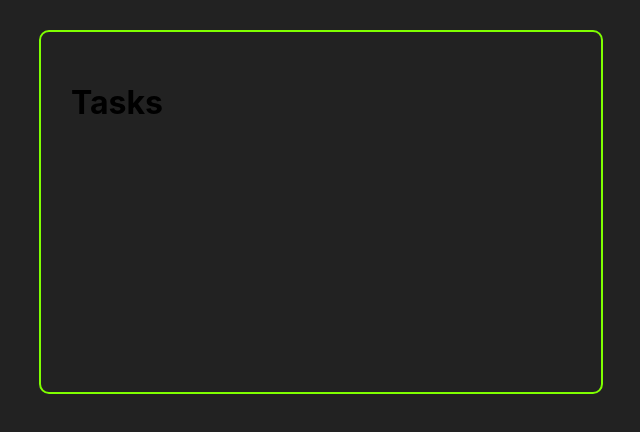
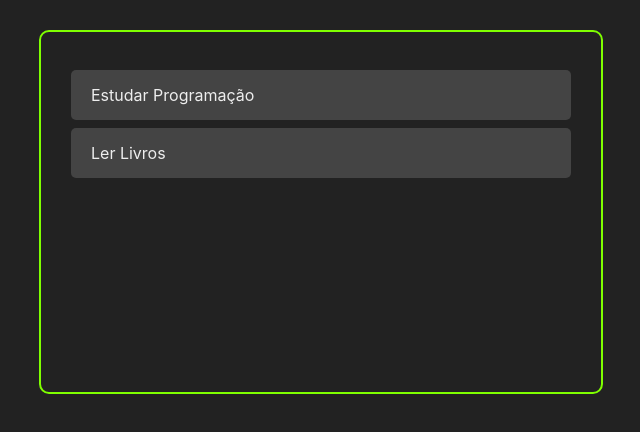
Before and after one commit to felipecabesssa/ListaTarefasReact, a React (Create React App) app: page / in a window 1280 px wide. Shown: the top 432 px of the page, without its empty margins (319-959 px from the left). Built offline with nearby package versions, Linux system fonts and the light colour scheme; the HTML template or start-up script is replaced by a standard one.

Commit message:
Separando as Tarefas, Listando todas e Estilizando

```diff
--- /dev/null
+++ b/src/components/Task.css
@@ -0,0 +1,10 @@
+.task-container {
+    background-color: #444;
+    margin: 8px 0;
+    padding: 15px 20px;
+    display: flex;
+    border-radius: 5px;
+    justify-content: space-between;
+    color: #eee;
+    align-items: center;
+}
--- /dev/null
+++ b/src/components/Task.jsx
@@ -0,0 +1,11 @@
+import React from 'react';
+
+import './Task.css'
+
+const Task = ({task}) => {
+    return <div className='task-container'>
+        {task.title}
+    </div>;
+}
+
+export default Task;
--- a/src/components/Tasks.js
+++ b/src/components/Tasks.js
@@ -1,8 +1,14 @@
 import React from 'react';
+import Task from './Task';
 
 const Tasks = ({ tasks }) => {
-    console.log(tasks);
-    return <h1>Tasks</h1>;
+    return (
+        <>
+            {tasks.map(task => (
+            <Task task={task}/>
+            ))}
+        </>
+    );
 };
 
 export default Tasks;
```
